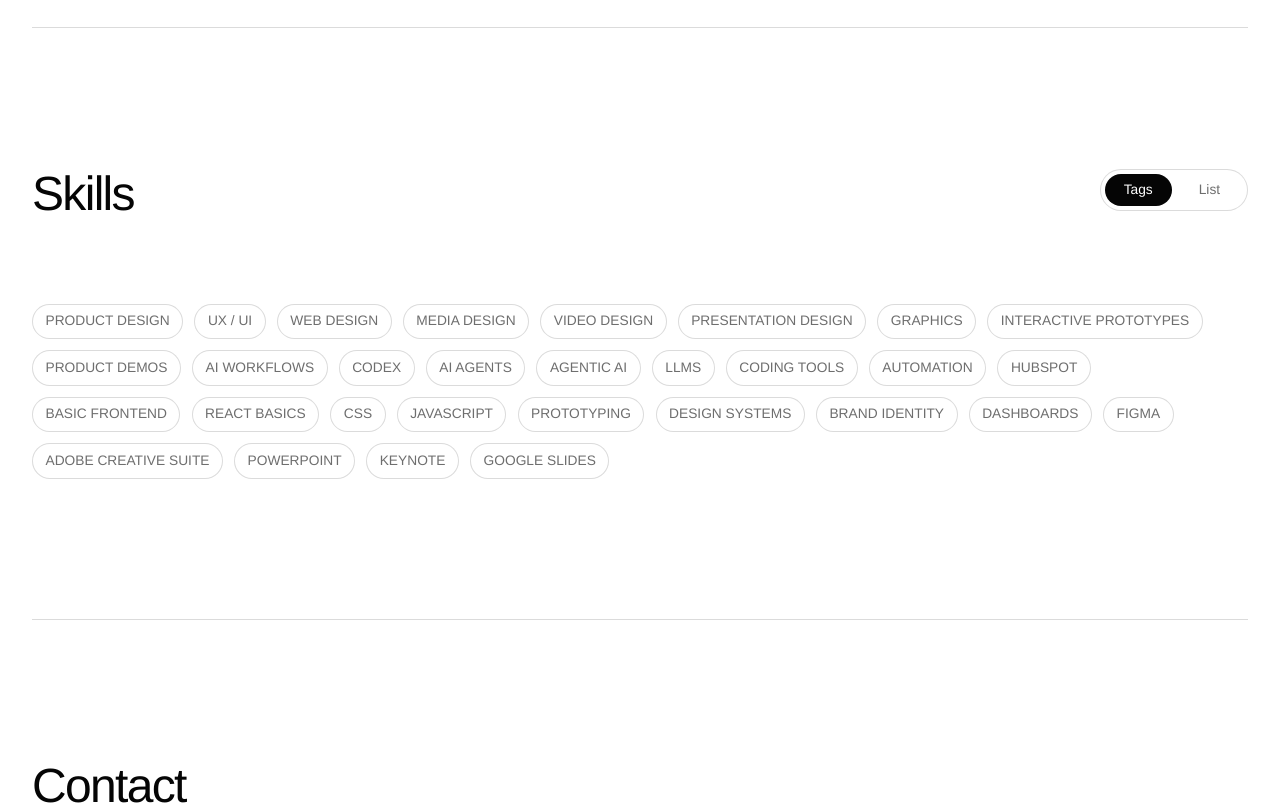
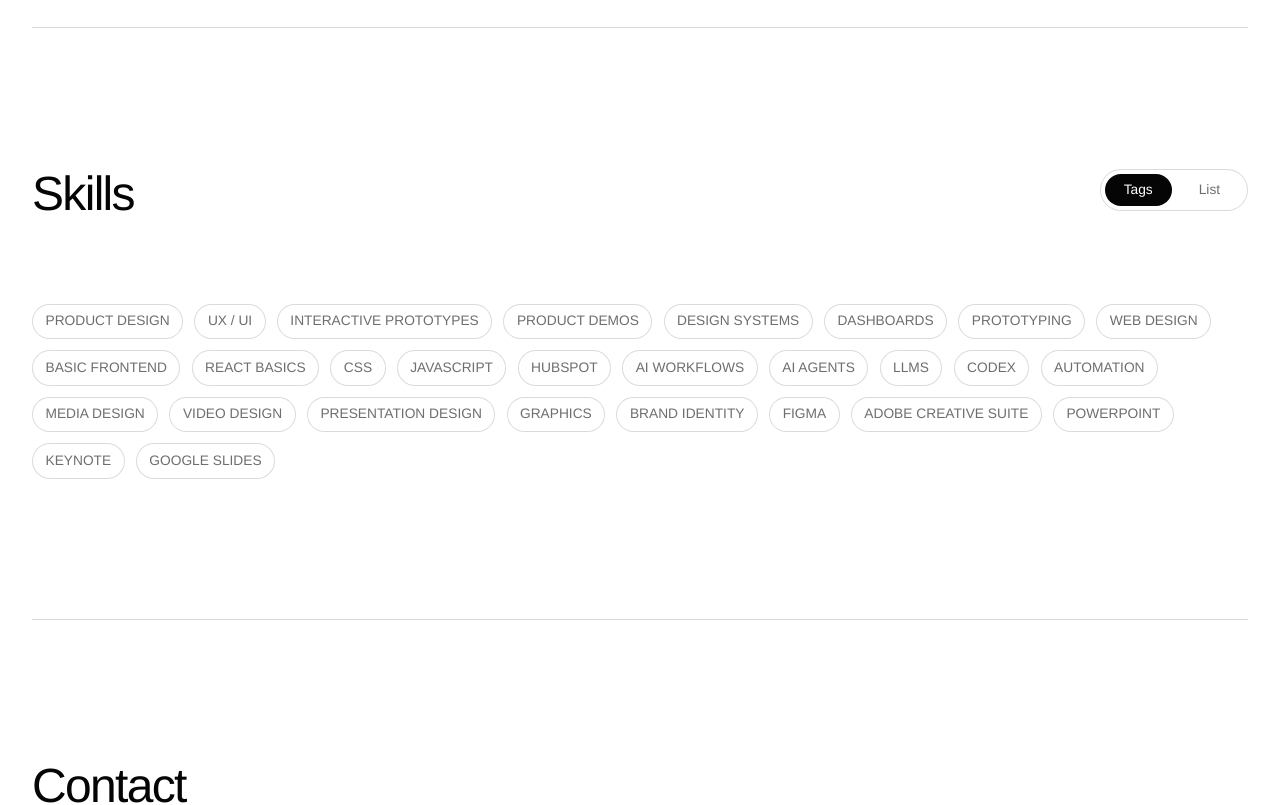
Before and after one commit to miheenko-i/portfolio, a React (Vite) app: page / in a window 1280 px wide. Shown: the part 5478-6283 px from the top of the page. Built offline with nearby package versions, Linux system fonts and the light colour scheme; a web font is replaced by a local one.

Commit message:
Group skills by capability

```diff
--- a/src/main.jsx
+++ b/src/main.jsx
@@ -108,38 +108,57 @@ const experience = [
   },
 ]
 
-const skills = [
+const skillGroups = [
+  {
+    title: 'Product and UX',
+    items: [
       'Product design',
       'UX / UI',
+      'Interactive prototypes',
+      'Product demos',
+      'Design systems',
+      'Dashboards',
+      'Prototyping',
+    ],
+  },
+  {
+    title: 'Web and AI',
+    items: [
       'Web design',
+      'Basic frontend',
+      'React basics',
+      'CSS',
+      'JavaScript',
+      'HubSpot',
+      'AI workflows',
+      'AI agents',
+      'LLMs',
+      'Codex',
+      'Automation',
+    ],
+  },
+  {
+    title: 'Media and communication',
+    items: [
       'Media design',
       'Video design',
       'Presentation design',
       'Graphics',
-  'Interactive prototypes',
-  'Product demos',
-  'AI workflows',
-  'Codex',
-  'AI agents',
-  'Agentic AI',
-  'LLMs',
-  'Coding tools',
-  'Automation',
-  'HubSpot',
-  'Basic frontend',
-  'React basics',
-  'CSS',
-  'JavaScript',
-  'Prototyping',
-  'Design systems',
       'Brand identity',
-  'Dashboards',
-  'Figma',
-  'Adobe Creative Suite',
-  'PowerPoint',
-  'Keynote',
-  'Google Slides',
+    ],
+  },
+  {
+    title: 'Tools',
+    items: ['Figma', 'Adobe Creative Suite', 'PowerPoint', 'Keynote', 'Google Slides'],
+  },
 ]
+
+const skills = skillGroups.flatMap((group) =>
+  group.items.map((skill) => ({
+    group: group.title,
+    name: skill,
+  })),
+)
 
 function App() {
   const [skillsView, setSkillsView] = useState('tags')
@@ -317,13 +336,30 @@ function App() {
           </div>
         </div>
 
-        <div className={`skills skills-${skillsView}`} key={skillsView}>
+        {skillsView === 'tags' ? (
+          <div className="skills skills-tags" key="tags">
             {skills.map((skill, index) => (
-            <span className="reveal" style={{ '--i': index % 12 }} key={skill}>
+              <span style={{ '--i': index % 12 }} key={skill.name}>
+                {skill.name}
+              </span>
+            ))}
+          </div>
+        ) : (
+          <div className="skills skills-list" key="list">
+            {skillGroups.map((group, groupIndex) => (
+              <section className="skillGroup" key={group.title} style={{ '--i': groupIndex }}>
+                <h3>{group.title}</h3>
+                <div>
+                  {group.items.map((skill, index) => (
+                    <span style={{ '--i': index % 12 }} key={skill}>
                       {skill}
                     </span>
                   ))}
                 </div>
+              </section>
+            ))}
+          </div>
+        )}
       </section>
 
       <section className="contact reveal" id="contact">
--- a/src/style.css
+++ b/src/style.css
@@ -609,10 +609,11 @@ h1 {
 
 .skills-list {
   display: grid;
-  grid-template-columns: repeat(3, minmax(0, 1fr));
+  grid-template-columns: repeat(4, minmax(0, 1fr));
   column-gap: clamp(1.5rem, 3vw, 3rem);
-  row-gap: 0;
+  row-gap: clamp(2rem, 4vw, 3rem);
   border-top: 1px solid var(--line-strong);
+  padding-top: clamp(1.5rem, 3vw, 2.5rem);
 }
 
 .skills span {
@@ -626,7 +627,30 @@ h1 {
   line-height: 1;
   letter-spacing: 0;
   text-transform: uppercase;
+  animation: skillItemIn 300ms cubic-bezier(0.22, 1, 0.36, 1) both;
+  animation-delay: calc(var(--i, 0) * 24ms);
   transition: background-color 180ms ease, border-color 180ms ease, color 180ms ease;
+}
+
+.skillGroup {
+  display: grid;
+  align-content: start;
+  gap: 1rem;
+  animation: skillItemIn 300ms cubic-bezier(0.22, 1, 0.36, 1) both;
+  animation-delay: calc(var(--i, 0) * 70ms);
+}
+
+.skillGroup h3 {
+  color: var(--muted);
+  font-size: var(--s-1);
+  font-weight: 400;
+  letter-spacing: 0.03em;
+  line-height: 1.2;
+  text-transform: uppercase;
+}
+
+.skillGroup div {
+  display: grid;
 }
 
 .skills-list span {
@@ -658,6 +682,18 @@ h1 {
   from {
     opacity: 0;
     transform: translateY(0.8rem);
+  }
+
+  to {
+    opacity: 1;
+    transform: translateY(0);
+  }
+}
+
+@keyframes skillItemIn {
+  from {
+    opacity: 0;
+    transform: translateY(0.45rem);
   }
 
   to {
```
Lines whose indentation alone changed are shown as unchanged.
